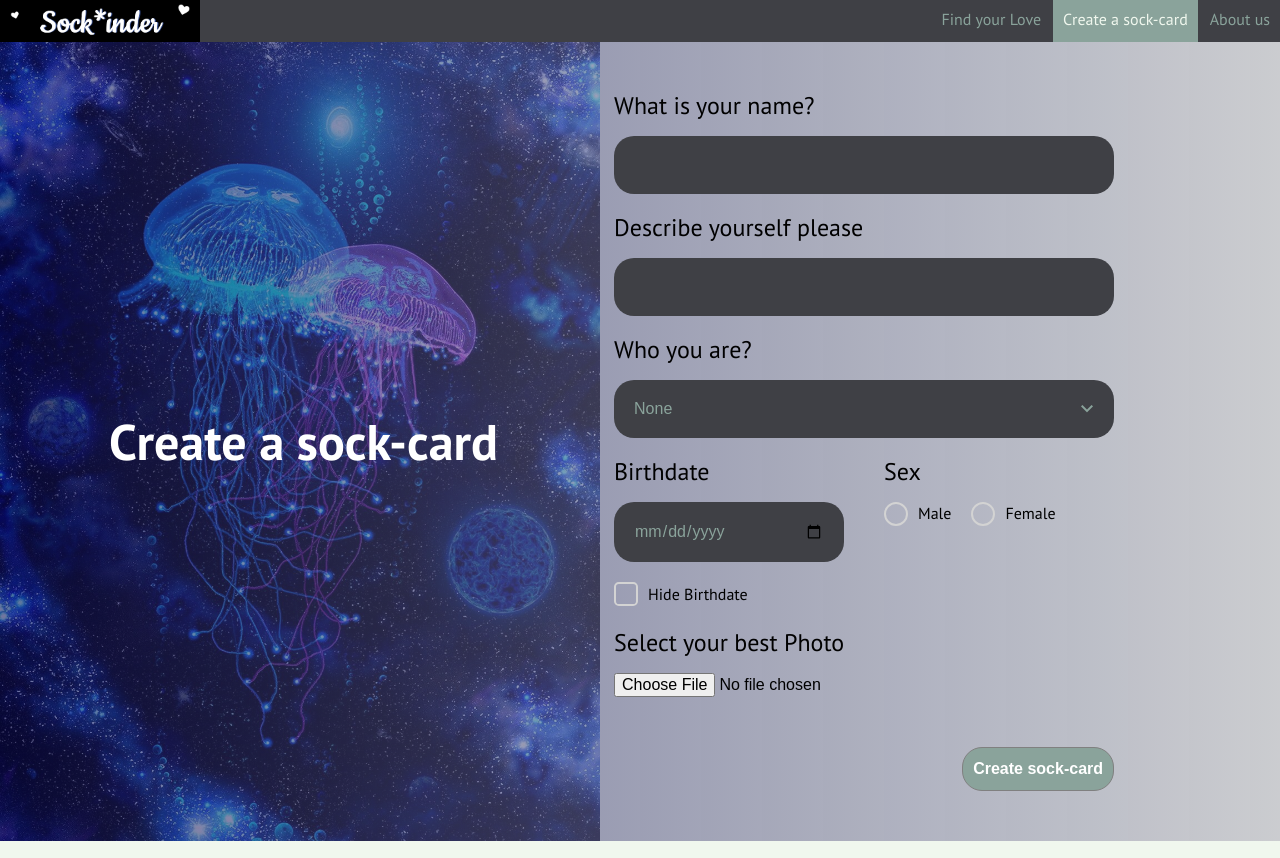
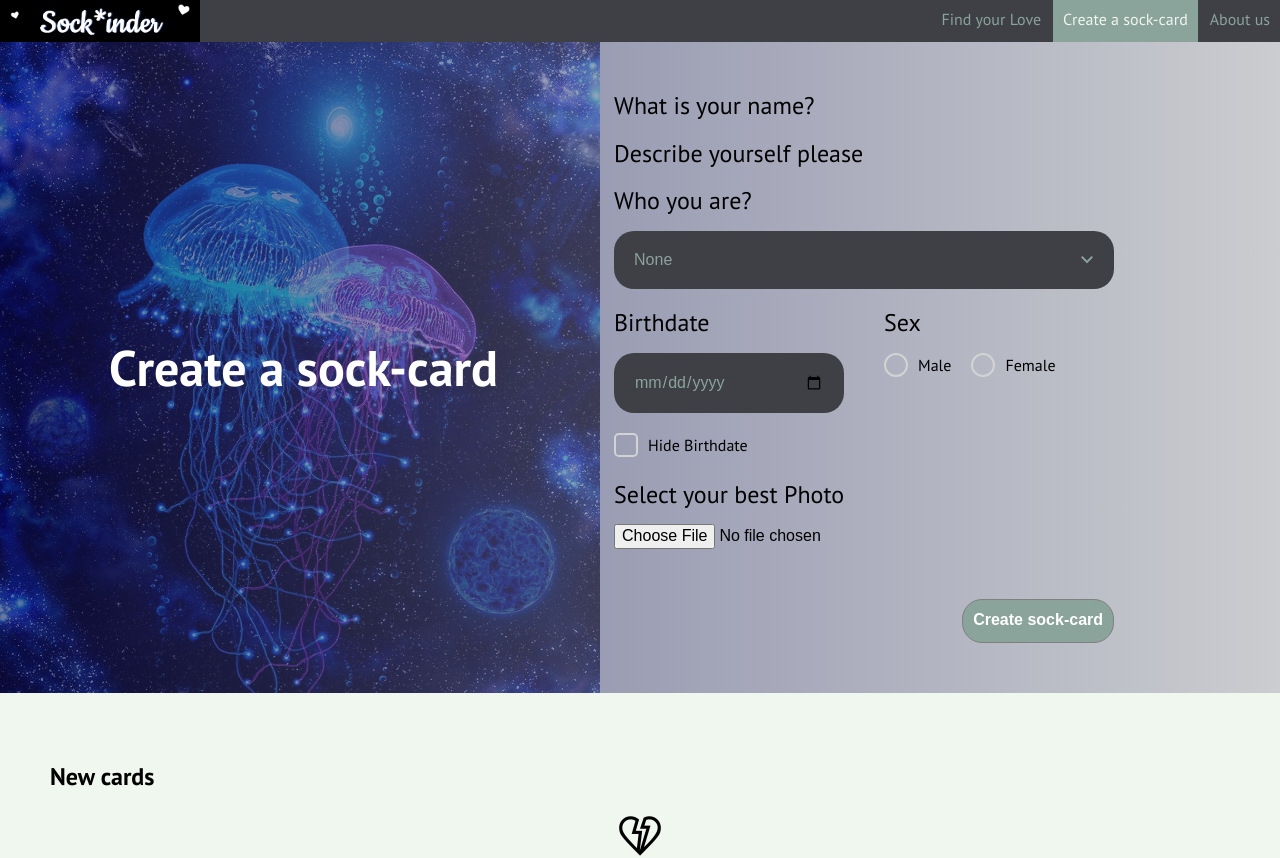
Before and after one commit to xobby-tt/rs-scool, a React (Vite) app: page /card-form in a window 1280 px wide. Shown: the top 858 px of the page. Built offline with nearby package versions, Linux system fonts and the light colour scheme.

Commit message:
feat: convert Search to react-hook-form

```diff
--- a/package.json
+++ b/package.json
@@ -22,6 +22,7 @@
   "dependencies": {
     "react": "^18.2.0",
     "react-dom": "^18.2.0",
+    "react-hook-form": "^7.43.9",
     "react-router-dom": "^6.9.0"
   },
   "devDependencies": {
--- a/src/components/Cards/CardForm/CardForm.tsx
+++ b/src/components/Cards/CardForm/CardForm.tsx
@@ -7,7 +7,7 @@ import {
   validators,
 } from '../../../utils/form.util';
 import { AlertContext, Button, Size } from '../../UI';
-import { Input, InputCheckbox, InputDate, InputFile, Label, Radio, Select } from '../../UI/Form';
+import { InputCheckbox, InputDate, InputFile, Label, Radio, Select } from '../../UI/Form';
 import classes from './CardForm.module.css';
 
 type CardFormProps = {
@@ -80,14 +80,14 @@ export class CardForm extends Component<CardFormProps, CardFormState> {
               onSubmit={(e) => this.handleSubmit(e, sendAlert)}
             >
               <Label label="What is your name?" className={classes.field}>
-                <Input name={'cardName'} errorText={this.state.errors['name']?.[0]}></Input>
+                {/* <Input name={'cardName'} errorText={this.state.errors['name']?.[0]}></Input> */}
               </Label>
 
               <Label label="Describe yourself please" className={classes.field}>
-                <Input
+                {/* <Input
                   name={'description'}
                   errorText={this.state.errors['description']?.[0]}
-                ></Input>
+                ></Input> */}
               </Label>
 
               <Label label="Who you are?" className={classes.field}>
--- a/src/components/ui/Form/Input/Input.tsx
+++ b/src/components/ui/Form/Input/Input.tsx
@@ -1,3 +1,5 @@
+import React, { LegacyRef } from 'react';
+import { UseFormRegisterReturn } from 'react-hook-form';
 import classes from './Input.module.css';
 
 type InputProps = {
@@ -5,23 +7,28 @@ type InputProps = {
   icon?: string;
   name?: string;
   errorText?: string;
-  inputRef?: (ref: HTMLInputElement | null) => void;
 };
 
-export const Input = (props: InputProps) => {
+export const Input = React.forwardRef(
+  (props: InputProps & UseFormRegisterReturn, ref: LegacyRef<HTMLInputElement>) => {
     return (
       <>
         <div className={classes.inputWithIcon}>
           <input
             className={classes.input}
             name={props.name}
-          ref={props.inputRef}
+            ref={ref}
+            onChange={props.onChange}
+            onBlur={props.onBlur}
             placeholder={props.placeholder}
             data-error={props.errorText || null}
           />
-        {props.icon && <i className={`${classes.icon} material-symbols-outlined`}>{props.icon}</i>}
+          {props.icon && (
+            <i className={`${classes.icon} material-symbols-outlined`}>{props.icon}</i>
+          )}
         </div>
         {props.errorText ? <div className={classes.error}>{props.errorText}</div> : null}
       </>
     );
-};
+  }
+);
--- a/src/components/ui/Form/Search/Search.tsx
+++ b/src/components/ui/Form/Search/Search.tsx
@@ -1,37 +1,19 @@
-import { Component } from 'react';
+import { useEffect } from 'react';
+import { useFormContext } from 'react-hook-form';
 import { Input } from '../Input/Input';
 
 type SearchProps = {
   placeholder?: string;
 };
 
-export class Search extends Component<SearchProps> {
-  inputRef: HTMLInputElement | null;
+export const Search = (props: SearchProps) => {
+  const { register, getValues } = useFormContext<{ searchText: string }>();
 
-  constructor(props: SearchProps) {
-    super(props);
-    this.inputRef = null;
-  }
+  useEffect(() => {
+    return () => {
+      localStorage.setItem('search', getValues().searchText || '');
+    };
+  }, [getValues]);
 
-  onSearch = (text: string) => {
-    this.setState({ searchText: text });
-  };
-
-  setInputRef = (ref: HTMLInputElement | null) => {
-    this.inputRef = ref;
-
-    if (this.inputRef) {
-      this.inputRef.value = localStorage.getItem('search') || '';
-    }
-  };
-
-  componentWillUnmount() {
-    localStorage.setItem('search', this.inputRef?.value || '');
-  }
-
-  render() {
-    return (
-      <Input placeholder={this.props.placeholder} icon="search" inputRef={this.setInputRef}></Input>
-    );
-  }
-}
+  return <Input icon="search" placeholder={props.placeholder} {...register('searchText')}></Input>;
+};
--- a/src/pages/Home/Home.tsx
+++ b/src/pages/Home/Home.tsx
@@ -1,14 +1,19 @@
+import { FormProvider, useForm } from 'react-hook-form';
 import { CardList, CardsContext } from '../../components/Cards';
 import { Search } from '../../components/UI/Form';
 import classes from './Home.module.css';
 
 export const Home = () => {
+  const methods = useForm({ defaultValues: { searchText: localStorage.getItem('search') || '' } });
+
   return (
     <>
       <div className={classes.poster}>
         <div className={classes.input}>
           <h1 className={classes.searchHeader}>Don&apos;t be alone, find your pair</h1>
-          <Search placeholder="Find you love..."></Search>
+          <FormProvider {...methods}>
+            <Search placeholder="Find you love..."></Search>
+          </FormProvider>
         </div>
       </div>
       <CardsContext.Consumer>
```
Also changed, not shown: 1 other file (tests, documents, lock files or other folders). Lines whose indentation alone changed are shown as unchanged.
